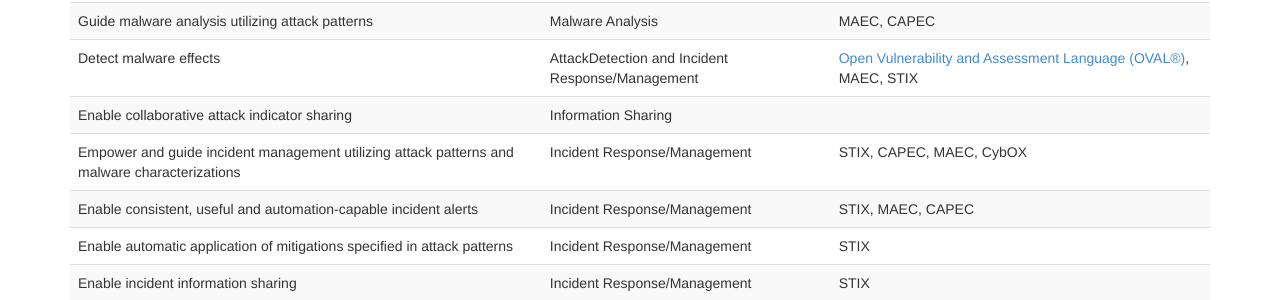
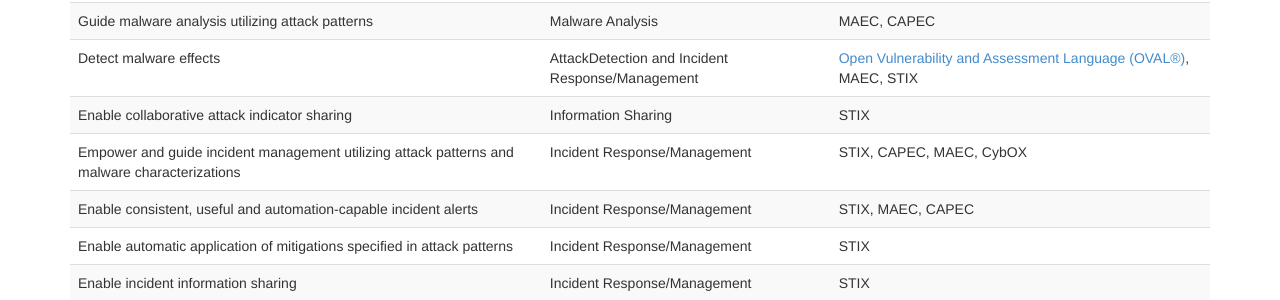
Before and after one commit to CybOXProject/cyboxproject.github.io, a Jekyll site: the page built from documentation/use-cases/index.md, in a window 1280 px wide. Shown: the part 836-1136 px from the top of the page. Built offline with Jekyll 4.4.1, drawn with Linux system fonts in a browser that asks for light colours; Markdown is read by kramdown in place of the engine named in the settings.

Commit message:
Update Use Cases page
Added the missing STIX reference in the "Domain Specific Standard Column" of the "Enable collaborative attack indicator sharing" row.

```diff
--- a/documentation/use-cases/index.md
+++ b/documentation/use-cases/index.md
@@ -25,7 +25,7 @@
 |Characterize malware behavior|Malware Analysis|MAEC|
 |Guide malware analysis utilizing attack patterns|Malware Analysis|MAEC, CAPEC|
 |Detect malware effects|AttackDetection and Incident Response/Management|[Open Vulnerability and Assessment Language (OVAL®)](https://oval.cisecurity.org/), MAEC, STIX|
-|Enable collaborative attack indicator sharing|Information Sharing||
+|Enable collaborative attack indicator sharing|Information Sharing|STIX|
 |Empower and guide incident management utilizing attack patterns and malware characterizations|Incident Response/Management|STIX, CAPEC, MAEC, CybOX|
 |Enable consistent, useful and automation-capable incident alerts|Incident Response/Management|STIX, MAEC, CAPEC|
 |Enable automatic application of mitigations specified in attack patterns|Incident Response/Management|STIX|
```
